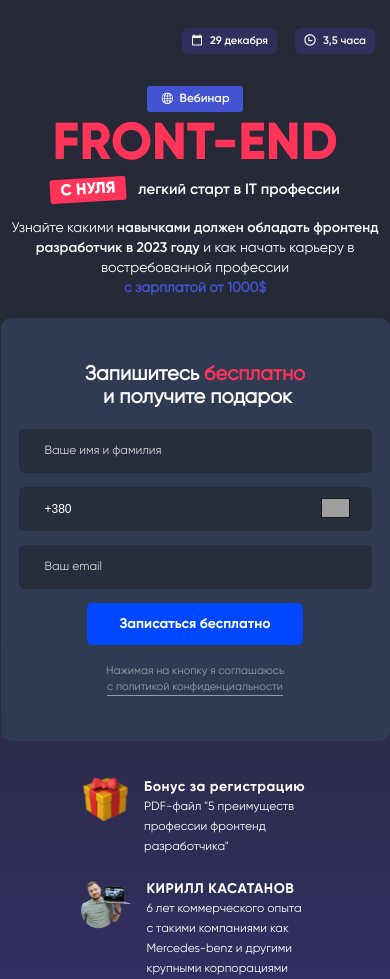
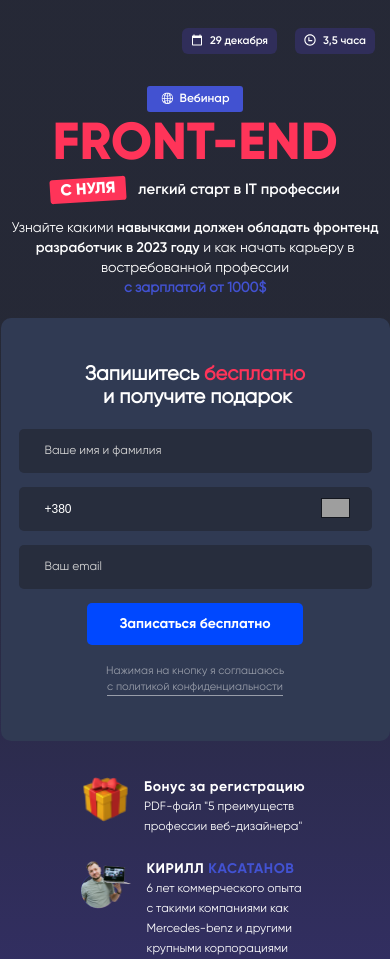
Before and after one commit to cloudmenson/Brevo__form-submissions, a React (Create React App) app: page / in a window 390 px wide. Built offline with nearby package versions, Linux system fonts and the light colour scheme; grey boxes are pictures that could not be loaded; some icons are missing.

Commit message:
[Commit - 13] Adjusted the components according to the design

```diff
--- a/src/components/experience-info/ExperienceInfo.tsx
+++ b/src/components/experience-info/ExperienceInfo.tsx
@@ -6,7 +6,7 @@ const ExperienceInfo = ({
   alt,
   src,
   text,
-  title,
+  children,
   uppercase,
 }: IExperienceInfo) => {
   return (
@@ -16,7 +16,7 @@ const ExperienceInfo = ({
       </Styles.ImgWrapper>
 
       <Styles.TextWrapper>
-        <Styles.Title uppercase={uppercase}>{title}</Styles.Title>
+        <Styles.Title uppercase={uppercase}>{children}</Styles.Title>
         <Styles.Text>{text}</Styles.Text>
       </Styles.TextWrapper>
     </Styles.Wrapper>
--- a/src/components/experience-info/types.ts
+++ b/src/components/experience-info/types.ts
@@ -1,9 +1,11 @@
+import { ReactNode } from "react";
+
 export interface IExperienceInfo {
   src: string;
   alt?: string;
   text: string;
   top?: number;
-  title: string;
   width?: number;
   uppercase?: string;
+  children: ReactNode;
 }
--- a/src/components/local/ru.tsx
+++ b/src/components/local/ru.tsx
@@ -20,13 +20,16 @@ const ru = {
     withPotentialSalary: "с зарплатой от 1000$",
   },
   experienceInfo: {
-    developerTitle: "Кирилл Касатанов",
+    developerName: "Кирилл ",
+    developerSurname: "Касатанов",
     developerAlt: "Разработчик",
     developerText:
       "6 лет коммерческого опыта с такими компаниями как Mercedes-benz и другими крупными корпорациями",
     giftTitle: "Бонус за регистрацию",
     giftAlt: "Подарок",
-    giftText: 'PDF-файл "5 преимуществ профессии фронтенд разработчика"',
+    giftTextDeveloper:
+      'PDF-файл "5 преимуществ профессии фронтенд разработчика"',
+    giftTextDesigner: 'PDF-файл "5 преимуществ профессии веб-дизайнера"',
   },
 
   signUp: {
--- a/src/components/present-section/PresentSection.tsx
+++ b/src/components/present-section/PresentSection.tsx
@@ -71,16 +71,21 @@ const PresentSection = () => {
               src={Image.developer}
               alt={getTranslatedText("experienceInfo.developerAlt")}
               text={getTranslatedText("experienceInfo.developerText")}
-              title={getTranslatedText("experienceInfo.developerTitle")}
-            />
+            >
+              {getTranslatedText("experienceInfo.developerName")}
+              <Styles.StyledWord>
+                {getTranslatedText("experienceInfo.developerSurname")}
+              </Styles.StyledWord>
+            </ExperienceInfo>
 
             <ExperienceInfo
               top={16}
               src={Image.gift}
               alt={getTranslatedText("experienceInfo.giftAlt")}
-              text={getTranslatedText("experienceInfo.giftText")}
-              title={getTranslatedText("experienceInfo.giftTitle")}
-            />
+              text={getTranslatedText("experienceInfo.giftTextDeveloper")}
+            >
+              {getTranslatedText("experienceInfo.giftTitle")}
+            </ExperienceInfo>
           </Styles.ExperienceWrapper>
         </Responsive.NotMobile>
 
@@ -89,9 +94,10 @@ const PresentSection = () => {
             <ExperienceInfo
               src={Image.gift}
               alt={getTranslatedText("experienceInfo.giftAlt")}
-              text={getTranslatedText("experienceInfo.giftText")}
-              title={getTranslatedText("experienceInfo.giftTitle")}
-            />
+              text={getTranslatedText("experienceInfo.giftTextDesigner")}
+            >
+              {getTranslatedText("experienceInfo.giftTitle")}
+            </ExperienceInfo>
 
             <ExperienceInfo
               top={22}
@@ -99,8 +105,12 @@ const PresentSection = () => {
               src={Image.developer}
               alt={getTranslatedText("experienceInfo.developerAlt")}
               text={getTranslatedText("experienceInfo.developerText")}
-              title={getTranslatedText("experienceInfo.developerTitle")}
-            />
+            >
+              {getTranslatedText("experienceInfo.developerName")}
+              <Styles.StyledWord>
+                {getTranslatedText("experienceInfo.developerSurname")}
+              </Styles.StyledWord>
+            </ExperienceInfo>
           </Styles.ExperienceWrapper>
         </Responsive.Mobile>
       </Styles.Offer>
--- a/src/components/present-section/styles.ts
+++ b/src/components/present-section/styles.ts
@@ -31,9 +31,11 @@ export const Section = styled.section<IWindowWidth>`
       src: url(${gilroyExtrabold}) format("woff2");
     }
 
-    ${windowWidth < 767 && theme.responsive.isMobile && css`
+    ${windowWidth < 767 &&
+    theme.responsive.isMobile &&
+    css`
+      justify-content: center;
       align-items: center;
-      justify-content: center;
     `}
 
     ${theme.responsive.isMobile &&
@@ -196,6 +198,10 @@ export const ExperienceWrapper = styled.div`
     `}
 `;
 
+export const StyledWord = styled.span`
+  color: ${({ theme }) => theme.colors.whiteBlue};
+`;
+
 export const FrontEndDeveloper = styled.img`
   position: absolute;
   bottom: -31%;
--- a/src/components/sign-up/config.ts
+++ b/src/components/sign-up/config.ts
@@ -6,7 +6,7 @@ import {
   EMAIL_REG_EXP,
   NUMBER_REG_EXP,
   NUMBER_OF_CHARACTERS,
-} from "validation/regExp";
+} from "utils/regExp";
 
 export const validationSchema = Yup.object({
   name: Yup.string()
--- a/src/components/sign-up/styles.ts
+++ b/src/components/sign-up/styles.ts
@@ -115,6 +115,9 @@ export const FormikError = styled.span`
 
 export const PrivacyPolicy = styled.div`
   margin-top: 20px;
+  display: flex;
+  flex-direction: column;
+  align-items: center;
   font-size: 12px;
   line-height: 18px;
   font-weight: 500;
```
Also changed, not shown: src/utils/regExp.ts (renamed from src/validation/regExp.ts).
